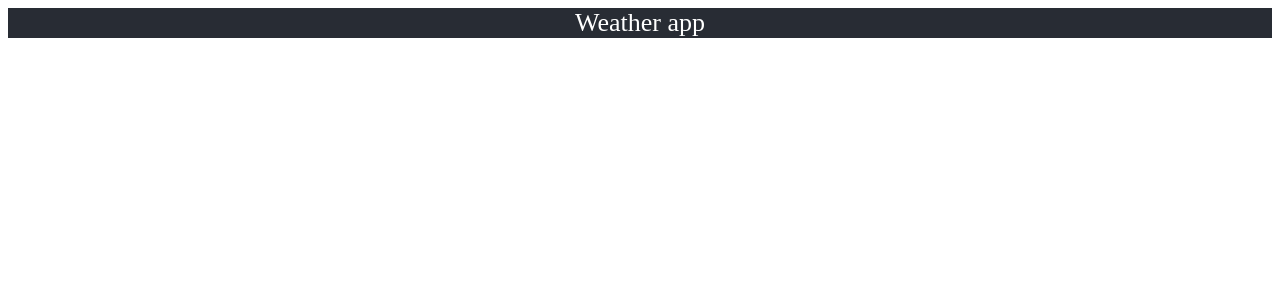
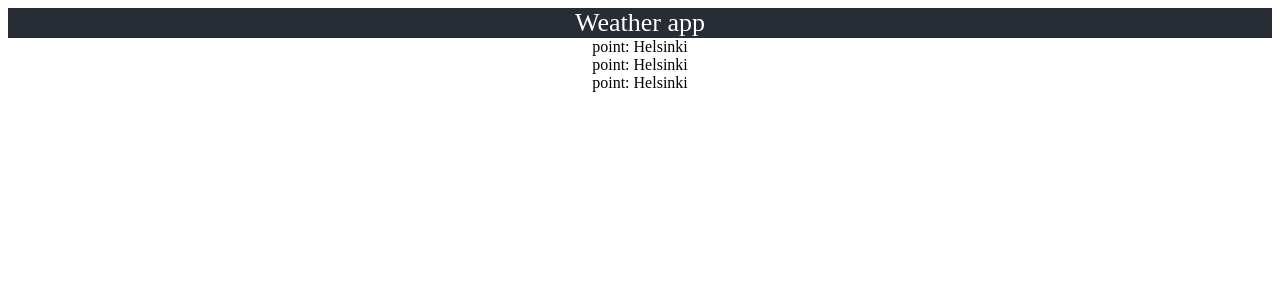
Before and after one commit to birukyemane/weather-app, a React (Create React App) app: page / in a window 1280 px wide. Shown: the top 300 px of the page. Built offline with nearby package versions, Linux system fonts and the light colour scheme; the HTML template or start-up script is replaced by a standard one.

Commit message:
-  extract basic components

```diff
--- a/src/App.js
+++ b/src/App.js
@@ -1,11 +1,47 @@
+import { useState } from 'react';
 import './App.css';
+import Header from './components/Header';
+import ObservationList from './components/ObservationList';
+import Obsera from './components/ObservationList'
 
 function App() {
+  const [observationData, setObservationData] = useState([
+    {
+      id: '1',
+      point: 'Helsinki',
+      observations: [
+        {
+          date: '19-01-2021',
+          value: 1
+        }
+      ]
+    },
+    {
+      id: '2',
+      point: 'Helsinki',
+      observations: [
+        {
+          date: '19-01-2021',
+          value: 1
+        }
+      ]
+    },
+    {
+      id: '3',
+      point: 'Helsinki',
+      observations: [
+        {
+          date: '19-01-2021',
+          value: 1
+        }
+      ]
+    }
+  ]);
+
   return (
     <div className="App">
-      <header className="App-header">
-        Weather app
-      </header>
+      <Header/>
+      <ObservationList observations = {observationData}/>
     </div>
   );
 }
--- /dev/null
+++ b/src/components/Header.js
@@ -0,0 +1,7 @@
+export default function Header(props) {
+    return (
+        <header className="App-header">
+            Weather app
+        </header>
+    );
+}
--- /dev/null
+++ b/src/components/Observation.js
@@ -0,0 +1,7 @@
+export default function Observation({ observation }) {
+    return (
+        <div>
+            point: {observation.point}
+        </div>
+    );
+}
--- /dev/null
+++ b/src/components/ObservationList.js
@@ -0,0 +1,5 @@
+import Observation from './Observation'
+
+const ObservationList = ({ observations }) => observations.map(observation => <Observation key={observation.id} observation={observation}/>)
+
+export default ObservationList;
```
Also changed, not shown: 1 other file (tests, documents, lock files or other folders).
